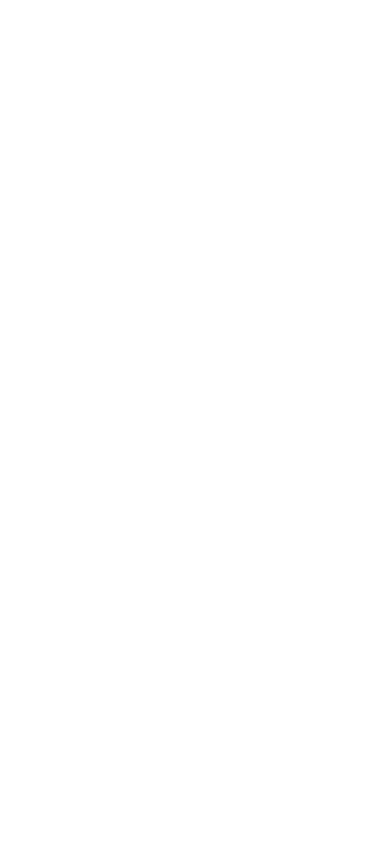
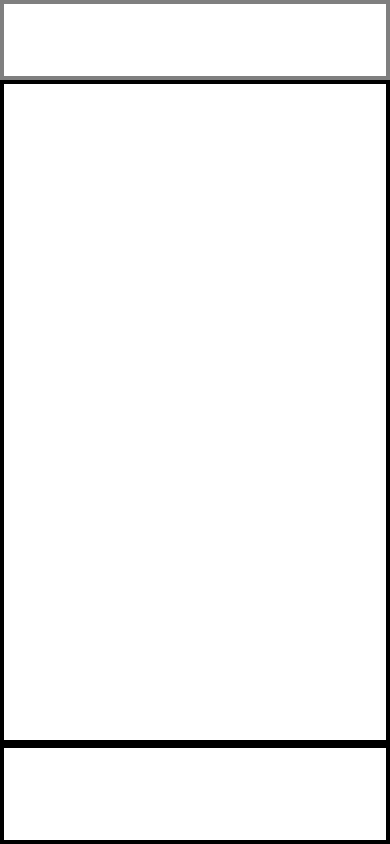
Before and after one commit to natavitoriano/Registration_of_people, a website: page index.html in a window 390 px wide. Drawn offline with Linux system fonts and the light colour scheme.

Commit message:
Initial page structure

```diff
--- /dev/null
+++ b/css/styles.css
@@ -0,0 +1,55 @@
+* {
+    padding: 0;
+    margin: 0;
+}
+
+header{
+    grid-area: header;
+    border: solid 4px black;
+}
+
+nav{
+    position: -webkit-sticky;
+    position: sticky;
+    grid-area: navigation;
+    top: 0px;
+    opacity: 50%;
+    border: solid 4px black;
+}
+
+main{
+    grid-area: main;
+    border: solid 4px black;
+}
+
+footer{
+    grid-area: footer;
+    border: solid 4px black;
+}
+
+body{
+    display: grid;
+    min-height: 100vh;
+    grid-template-columns: 1fr;
+    grid-template-rows: 100px 100px 1fr 100px;
+    grid-template-areas:
+        'header'
+        'navigation'
+        'main'
+        'footer';
+}
+
+@media(max-width: 700px) {
+    body {
+        grid-template-columns: 1fr;
+        grid-template-rows: 80px 1fr 100px;
+        grid-template-areas:
+            'navigation'
+            'main'
+            'footer';
+    }
+
+    header {
+        display: none;
+    }
+}
--- a/index.html
+++ b/index.html
@@ -1,10 +1,24 @@
 <!DOCTYPE html>
 <html>
     <head>
+        <link rel="stylesheet" href="css/fonts.css">
+        <link rel="stylesheet" href="css/colors.css">
+        <link rel="stylesheet" href="css/styles.css">
         <meta charset="utf-8">
-        <title></title>
+        <title>Register and control</title>
     </head>
     <body>
+        <header class="main-color">
 
+        </header>
+        <nav class="main-color">
+
+        </nav>
+        <main>
+
+        </main>
+        <footer class="main-color">
+
+        </footer>
     </body>
 </html>
```
